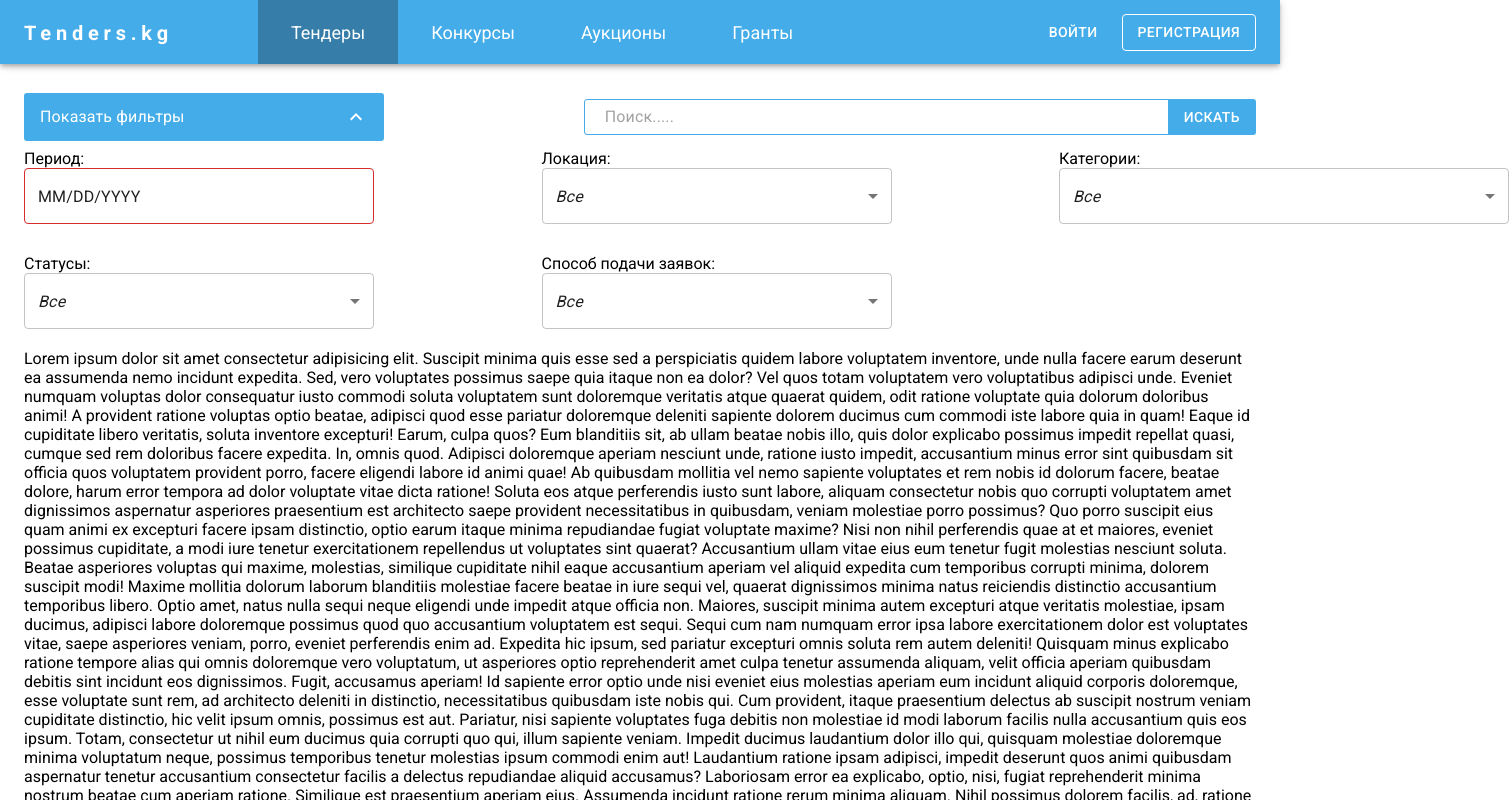
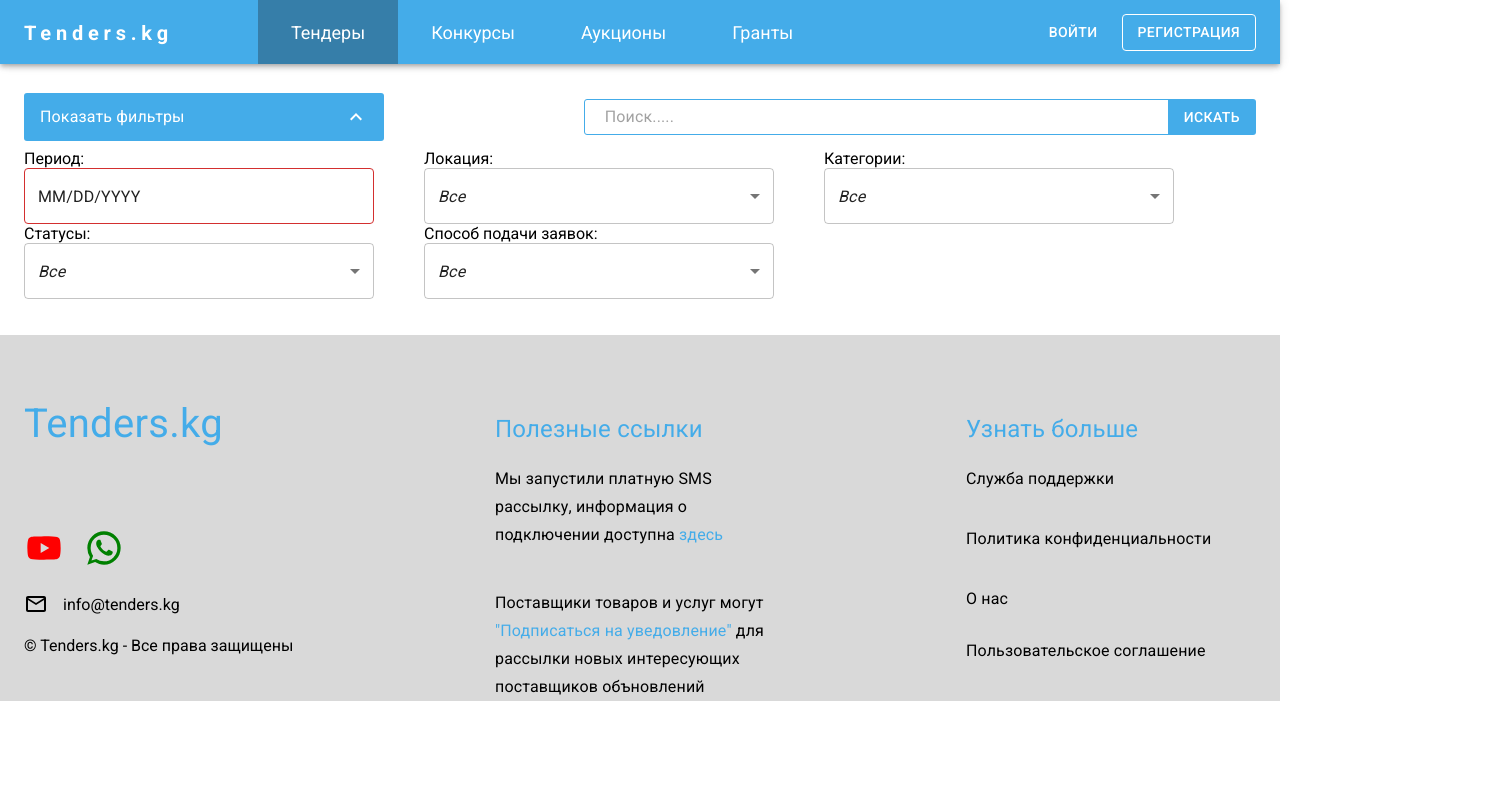
Before and after one commit to Jakyp-05/tender-kg, a React (Vite) app: page / in a window 1280 px wide. Shown: the top 800 px of the page, 1509 px wide, since content can reach past the window. Built offline with nearby package versions, Linux system fonts and the light colour scheme; a web font is replaced by a local one.

Commit message:
media collapse

```diff
--- a/src/components/footer/Footer.jsx
+++ b/src/components/footer/Footer.jsx
@@ -13,7 +13,7 @@
           sx={{ display: "flex", justifyContent: "space-between" }}
           spacing={3}
         >
-          <Grid xs={12} sm={6} md={4} lg={3} mb={5} mt={5} className="footer-size">
+          <Grid item xs={12} sm={6} md={4} lg={3} mb={5} mt={5} className="footer-size">
             <RouterLink
               to="/"
               style={{ textDecoration: "none", color: "inherit" }}
@@ -58,7 +58,7 @@
               </Typography>
             </div>
           </Grid>
-          <Grid  xs={12} sm={6} md={4} lg={3} mb={5} mt={7} className="footer-size">
+          <Grid item xs={12} sm={6} md={4} lg={3} mb={5} mt={7} className="footer-size">
             <Typography variant="h4" sx={{ color: "#44ACE9", fontSize: '1.5rem' }}>
               Полезные ссылки
             </Typography>
@@ -79,7 +79,7 @@
               </Typography>
             </div>
           </Grid>
-          <Grid xs={12} sm={6} md={4} lg={3} mb={5} mt={7} className="footer-size">
+          <Grid item xs={12} sm={6} md={4} lg={3} mb={5} mt={7} className="footer-size">
             <Typography variant="h4" sx={{ color: "#44ACE9", fontSize: '1.5rem' }}>
               Узнать больше
             </Typography>
--- a/src/components/home/Home.jsx
+++ b/src/components/home/Home.jsx
@@ -261,7 +261,7 @@
                 <LocalizationProvider dateAdapter={AdapterDayjs}>
                   <div className="collapse-correct">
                     <p>Категории:</p>
-                    <FormControl sx={{ minWidth: 450 }}>
+                    <FormControl sx={{ minWidth: 350 }}>
                       <Select
                         multiple
                         value={categoryOptions}
@@ -308,111 +308,6 @@
           </Collapse>
         </div>
       </section>
-      Lorem ipsum dolor sit amet consectetur adipisicing elit. Suscipit minima
-      quis esse sed a perspiciatis quidem labore voluptatem inventore, unde
-      nulla facere earum deserunt ea assumenda nemo incidunt expedita. Sed, vero
-      voluptates possimus saepe quia itaque non ea dolor? Vel quos totam
-      voluptatem vero voluptatibus adipisci unde. Eveniet numquam voluptas dolor
-      consequatur iusto commodi soluta voluptatem sunt doloremque veritatis
-      atque quaerat quidem, odit ratione voluptate quia dolorum doloribus animi!
-      A provident ratione voluptas optio beatae, adipisci quod esse pariatur
-      doloremque deleniti sapiente dolorem ducimus cum commodi iste labore quia
-      in quam! Eaque id cupiditate libero veritatis, soluta inventore excepturi!
-      Earum, culpa quos? Eum blanditiis sit, ab ullam beatae nobis illo, quis
-      dolor explicabo possimus impedit repellat quasi, cumque sed rem doloribus
-      facere expedita. In, omnis quod. Adipisci doloremque aperiam nesciunt
-      unde, ratione iusto impedit, accusantium minus error sint quibusdam sit
-      officia quos voluptatem provident porro, facere eligendi labore id animi
-      quae! Ab quibusdam mollitia vel nemo sapiente voluptates et rem nobis id
-      dolorum facere, beatae dolore, harum error tempora ad dolor voluptate
-      vitae dicta ratione! Soluta eos atque perferendis iusto sunt labore,
-      aliquam consectetur nobis quo corrupti voluptatem amet dignissimos
-      aspernatur asperiores praesentium est architecto saepe provident
-      necessitatibus in quibusdam, veniam molestiae porro possimus? Quo porro
-      suscipit eius quam animi ex excepturi facere ipsam distinctio, optio earum
-      itaque minima repudiandae fugiat voluptate maxime? Nisi non nihil
-      perferendis quae at et maiores, eveniet possimus cupiditate, a modi iure
-      tenetur exercitationem repellendus ut voluptates sint quaerat? Accusantium
-      ullam vitae eius eum tenetur fugit molestias nesciunt soluta. Beatae
-      asperiores voluptas qui maxime, molestias, similique cupiditate nihil
-      eaque accusantium aperiam vel aliquid expedita cum temporibus corrupti
-      minima, dolorem suscipit modi! Maxime mollitia dolorum laborum blanditiis
-      molestiae facere beatae in iure sequi vel, quaerat dignissimos minima
-      natus reiciendis distinctio accusantium temporibus libero. Optio amet,
-      natus nulla sequi neque eligendi unde impedit atque officia non. Maiores,
-      suscipit minima autem excepturi atque veritatis molestiae, ipsam ducimus,
-      adipisci labore doloremque possimus quod quo accusantium voluptatem est
-      sequi. Sequi cum nam numquam error ipsa labore exercitationem dolor est
-      voluptates vitae, saepe asperiores veniam, porro, eveniet perferendis enim
-      ad. Expedita hic ipsum, sed pariatur excepturi omnis soluta rem autem
-      deleniti! Quisquam minus explicabo ratione tempore alias qui omnis
-      doloremque vero voluptatum, ut asperiores optio reprehenderit amet culpa
-      tenetur assumenda aliquam, velit officia aperiam quibusdam debitis sint
-      incidunt eos dignissimos. Fugit, accusamus aperiam! Id sapiente error
-      optio unde nisi eveniet eius molestias aperiam eum incidunt aliquid
-      corporis doloremque, esse voluptate sunt rem, ad architecto deleniti in
-      distinctio, necessitatibus quibusdam iste nobis qui. Cum provident, itaque
-      praesentium delectus ab suscipit nostrum veniam cupiditate distinctio, hic
-      velit ipsum omnis, possimus est aut. Pariatur, nisi sapiente voluptates
-      fuga debitis non molestiae id modi laborum facilis nulla accusantium quis
-      eos ipsum. Totam, consectetur ut nihil eum ducimus quia corrupti quo qui,
-      illum sapiente veniam. Impedit ducimus laudantium dolor illo qui, quisquam
-      molestiae doloremque minima voluptatum neque, possimus temporibus tenetur
-      molestias ipsum commodi enim aut! Laudantium ratione ipsam adipisci,
-      impedit deserunt quos animi quibusdam aspernatur tenetur accusantium
-      consectetur facilis a delectus repudiandae aliquid accusamus? Laboriosam
-      error ea explicabo, optio, nisi, fugiat reprehenderit minima nostrum
-      beatae cum aperiam ratione. Similique est praesentium aperiam eius.
-      Assumenda incidunt ratione rerum minima aliquam. Nihil possimus dolorem
-      facilis, ad, ratione molestias perspiciatis debitis nesciunt atque
-      repellat quod culpa fugit eius adipisci quis voluptate expedita, ipsa
-      sapiente blanditiis voluptatem ab tempore aliquid repudiandae! Facere
-      eveniet quasi vitae, provident consequatur saepe minima animi corrupti
-      nemo modi recusandae ipsam debitis cum porro minus. Assumenda voluptatum
-      possimus soluta, tempore recusandae perferendis! Sit doloribus aliquid sed
-      maxime voluptate cum similique accusantium, natus accusamus earum?
-      Doloremque aliquam dignissimos minus a nihil consectetur temporibus
-      facilis dolor illum similique natus sed doloribus placeat aliquid velit
-      perspiciatis esse, pariatur iure, ab nostrum numquam? Voluptatum totam
-      dignissimos ab impedit a asperiores tenetur! Quibusdam sed aliquam qui
-      libero nam. Consequatur, debitis quae, consequuntur rerum, numquam
-      sapiente laborum necessitatibus quas repellendus libero provident omnis.
-      Non accusamus odit labore eum illum, magnam quas eveniet nulla earum quam
-      consequatur quasi delectus natus eligendi ipsam sint quidem. Quam expedita
-      quae, mollitia fugiat ad quasi soluta, nisi commodi quos ex earum
-      reprehenderit eius praesentium quisquam omnis laboriosam neque, dolores
-      nobis. Deserunt maxime aut perferendis laborum. Explicabo nulla excepturi,
-      delectus id repudiandae ut, molestias nobis ullam rem quibusdam facilis
-      magnam, eligendi rerum voluptatem. Nam, inventore fugiat distinctio sint
-      animi voluptas, vero ducimus eum, consectetur aspernatur quidem eos? Odit
-      error quam ut quibusdam at amet placeat tempore consequuntur minima
-      delectus iste, hic cupiditate nostrum corporis nesciunt cum quia
-      necessitatibus dignissimos aliquid assumenda illum unde autem. Excepturi,
-      blanditiis quasi consectetur cumque, beatae voluptate omnis corrupti eos
-      accusantium aperiam assumenda saepe, porro vero et illum mollitia
-      voluptatem iusto in exercitationem minima ducimus! Ab excepturi optio
-      vitae deserunt nobis odit incidunt vero eos, saepe ad ullam, consectetur
-      commodi nihil ut architecto nemo. Iusto doloremque cupiditate
-      reprehenderit magni? Hic, at, facilis veritatis molestias quia libero quam
-      quas eos ab quisquam dolore quaerat saepe harum nam, dolorum officia quasi
-      est ea in suscipit ut accusantium. Deleniti minus alias dignissimos quos
-      nostrum iusto repellat ipsa vel eligendi, quod exercitationem enim culpa
-      deserunt illum quidem quasi aperiam sint quibusdam incidunt cumque
-      assumenda officia nulla. Possimus repudiandae quod inventore nihil atque
-      facere aliquam est. Modi beatae nemo aspernatur mollitia sint? Nam ipsam
-      est vitae ut quasi ratione itaque porro sint similique vero aliquid fugit
-      sunt illo, ea ex quis vel. Illum exercitationem quisquam illo, ratione
-      suscipit perferendis atque. Ab deserunt nam quisquam deleniti illo ut
-      error repellendus quos maxime. Libero aspernatur, omnis quaerat eum
-      dolorum neque labore commodi sit vero accusamus ipsum culpa odio vel eius.
-      Ex perspiciatis blanditiis laudantium et culpa nisi reiciendis accusamus
-      odit vitae doloribus. Ut, ullam! Animi, iusto reiciendis aspernatur
-      nostrum porro distinctio, consequuntur esse hic fugit suscipit dolore,
-      molestias quisquam. Ipsum assumenda aperiam sapiente nihil! Cum, fugit.
-      Natus dolor dignissimos iste delectus fugiat, earum quam vero rem porro
-      saepe ab neque dolorum possimus voluptatem placeat iure magnam laborum
-      provident eos quo sunt. Sunt neque eveniet unde possimus doloribus placeat
-      consequuntur, quam quas.
     </Container>
   );
 }
--- a/src/sass/block/_home.scss
+++ b/src/sass/block/_home.scss
@@ -11,15 +11,15 @@
     .section-collapse {
         display: flex;
         .collapse-home {
-            width: 1485px;
-            // width: 100%;
+            max-width: 1485px;
+            width: 100%;
             display: flex;
-            justify-content: space-between;
+            justify-content: space-between !important;
             .collapse {
-                display: flex;
-                flex-direction: column;
-                align-items: flex-start;
-                gap: 30px;
+                width: calc(50% - 20px);
+                width: 400px;
+                margin-bottom: 20px;
+                flex-shrink: 0;
             }
         }
     }
--- a/src/sass/media/_home.scss
+++ b/src/sass/media/_home.scss
@@ -1,6 +1,11 @@
 @media (max-width: 1024px) {
   .section {
     max-width: 1024px;
+    .section-filter {
+        display: flex;
+        flex-direction: column-reverse;
+        align-items: flex-start;
+    }
     .search-main {
       max-width: 600px;
       width: 100%;
@@ -9,6 +14,10 @@
 }
 
 @media (max-width: 992px) {
+  .section {
+    max-width: 960px;
+    width: 100%;
+  }
   .section-filter {
     max-width: 992px;
     display: flex;
@@ -18,7 +27,7 @@
   }
   .collapse-home {
     display: flex;
-        flex-direction: column;
+    flex-wrap: wrap;
   }
 }
 
```
Lines whose indentation alone changed are shown as unchanged.
